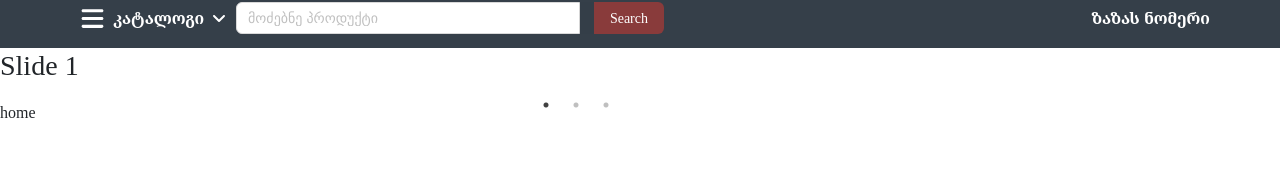
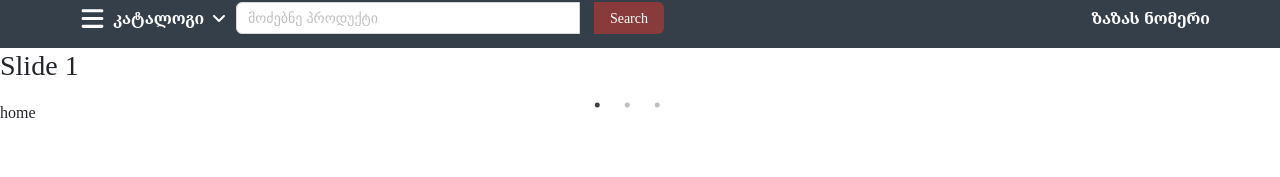
Before and after one commit to K0sta2001/Mrshine, a React (Create React App) app: page / in a window 1280 px wide. Shown: the part 122-299 px from the top of the page. Built offline with nearby package versions, Linux system fonts and the light colour scheme.

Commit message:
Slider dot positions fixed.

```diff
--- a/src/Style.css
+++ b/src/Style.css
@@ -130,5 +130,7 @@
     display: block;
   }
 }
-
+.slick-slider ul {
+  transform: translateX(4vw)
+}
 /*  */
```
